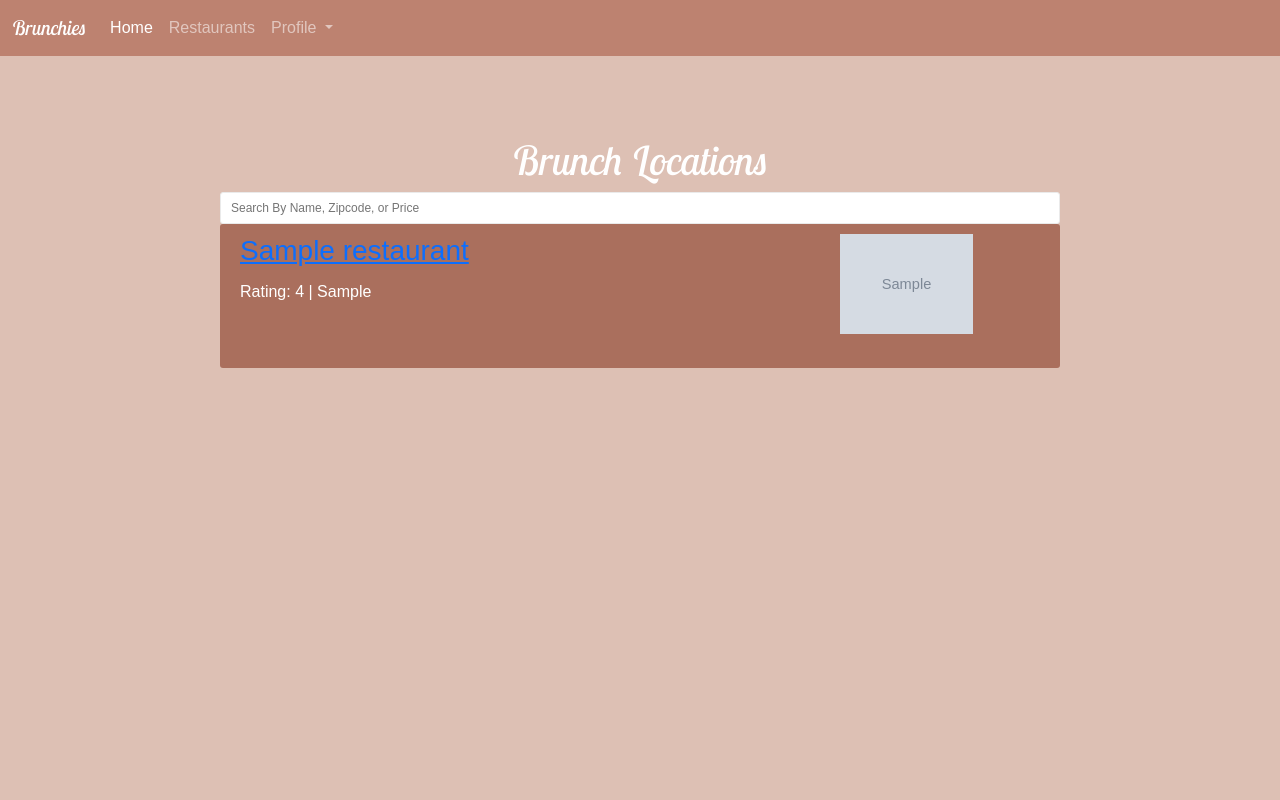
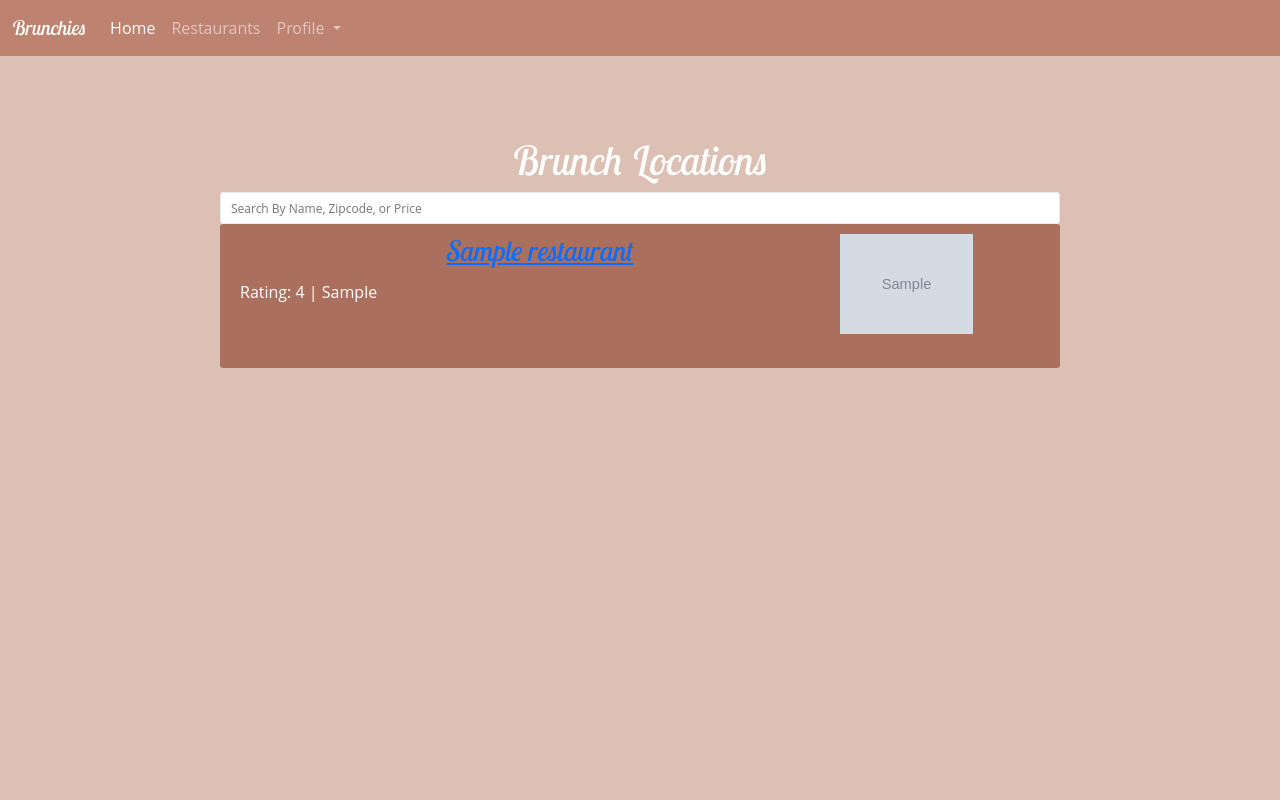
Before and after one commit to mknp21/brunchies, a Flask app: page /brunchspots in a window 1280 px wide. Run offline with Flask 2, Linux system fonts and the light colour scheme; tables that the repository leaves empty hold one stand-in row (values such as "Sample post"); grey boxes marked "Sample" are stand-in pictures.

Commit message:
Changed font of body elements

```diff
--- a/static/css/base.css
+++ b/static/css/base.css
@@ -5,12 +5,12 @@ html, body {
   background-color: #ddc0b4;
 }
 
-body {
-  font-family: 'Source Sans Pro', sans-serif;
+body, p {
+  font-family: 'Open Sans', sans-serif;
   color: rgb(255, 255, 255);
 }
 
-h1 {
+h1, h2, h3, h4 {
   font-family: 'Lobster Two', cursive;
   text-align: center;
 }
@@ -21,7 +21,7 @@ h1 {
 
 .modal-content {
   background-color: #ddc0b4;
-  font-family: 'Source Sans Pro', sans-serif;
+  font-family: 'Open Sans', sans-serif;
   color: rgb(255, 255, 255);
 }
 
```
Also changed, not shown: static/js/homepageMap.js (+22 -1 lines).
